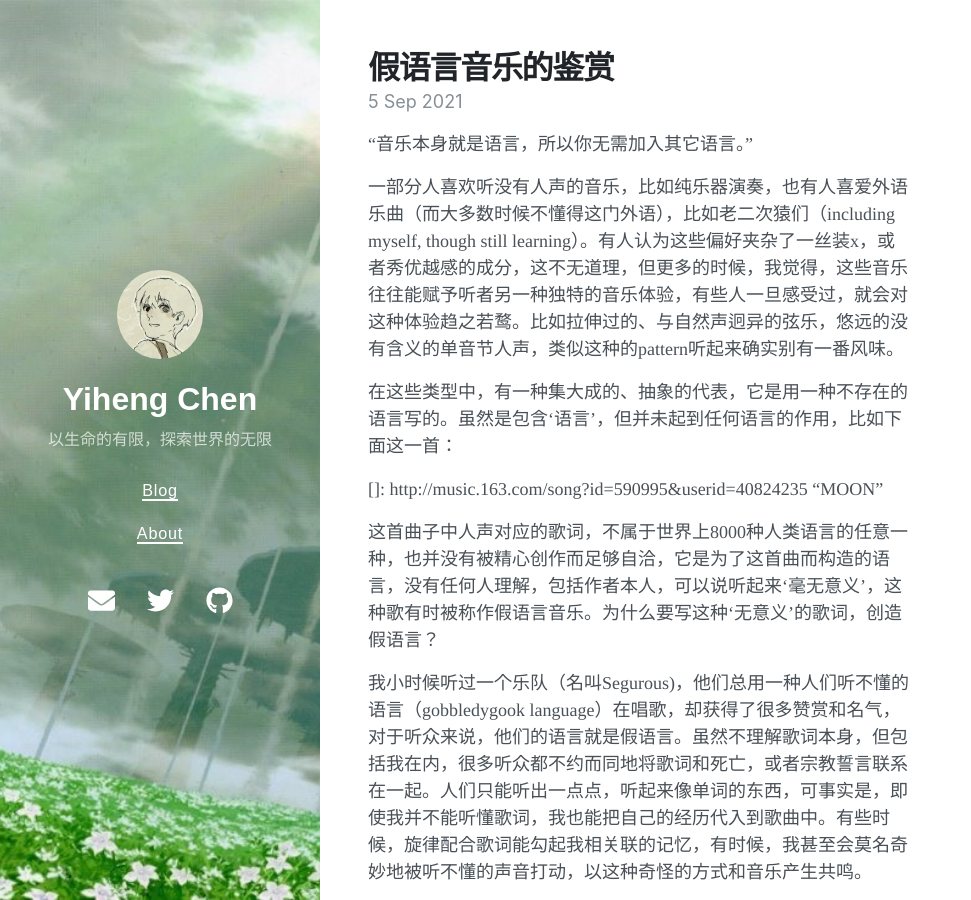
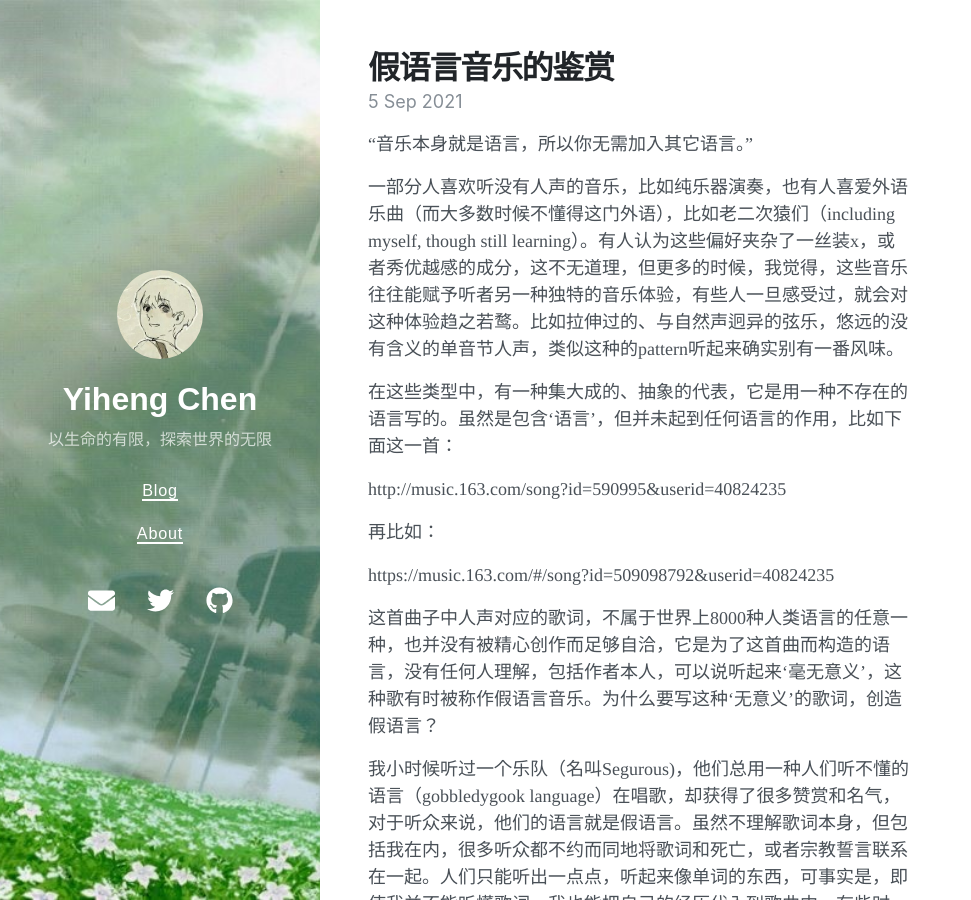
Before and after one commit to yihenc/yihenc.github.io, a Jekyll site: the page built from _posts/2021-09-05-music-appreciation.md, in a window 1280 px wide and 900 px high. Shown: the whole window, without its empty margins (0-971 px from the left). Built offline with Jekyll 4.4.1, drawn with Linux system fonts in a browser that asks for light colours; nearby versions of some CDN libraries.

Commit message:
Update 2021-09-05-music-appreciation.md

```diff
--- a/_posts/2021-09-05-music-appreciation.md
+++ b/_posts/2021-09-05-music-appreciation.md
@@ -5,19 +5,18 @@
 date: 2021-09-05 15:32 +0800
 ---
 
+"音乐本身就是语言，所以你无需加入其它语言。"
 
-
-"音乐本身就是语言，所以你无需加入其它语言。"
 
 一部分人喜欢听没有人声的音乐，比如纯乐器演奏，也有人喜爱外语乐曲（而大多数时候不懂得这门外语），比如老二次猿们（including myself, though still learning）。有人认为这些偏好夹杂了一丝装x，或者秀优越感的成分，这不无道理，但更多的时候，我觉得，这些音乐往往能赋予听者另一种独特的音乐体验，有些人一旦感受过，就会对这种体验趋之若鹜。比如拉伸过的、与自然声迥异的弦乐，悠远的没有含义的单音节人声，类似这种的pattern听起来确实别有一番风味。
 
 在这些类型中，有一种集大成的、抽象的代表，它是用一种不存在的语言写的。虽然是包含‘语言’，但并未起到任何语言的作用，比如下面这一首：
 
-[]: http://music.163.com/song?id=590995&amp;userid=40824235	"MOON"
+http://music.163.com/song?id=590995&amp;userid=40824235
 
+再比如：
 
-
-[Music]: https://music.163.com/#/song?id=509098792&amp;userid=40824235	"Hanezeve Caradhina"
+https://music.163.com/#/song?id=509098792&amp;userid=40824235
 
 这首曲子中人声对应的歌词，不属于世界上8000种人类语言的任意一种，也并没有被精心创作而足够自洽，它是为了这首曲而构造的语言，没有任何人理解，包括作者本人，可以说听起来‘毫无意义’，这种歌有时被称作假语言音乐。为什么要写这种‘无意义’的歌词，创造假语言？
 
```
